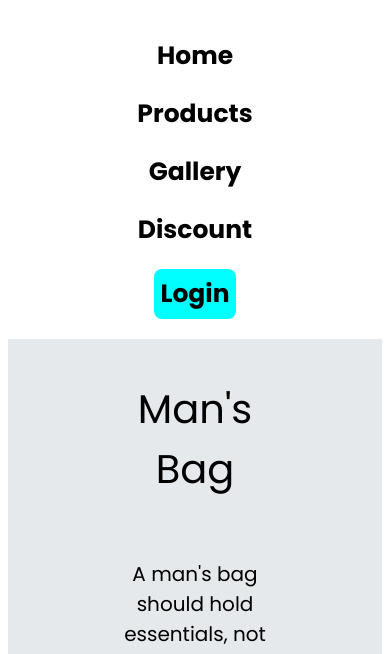
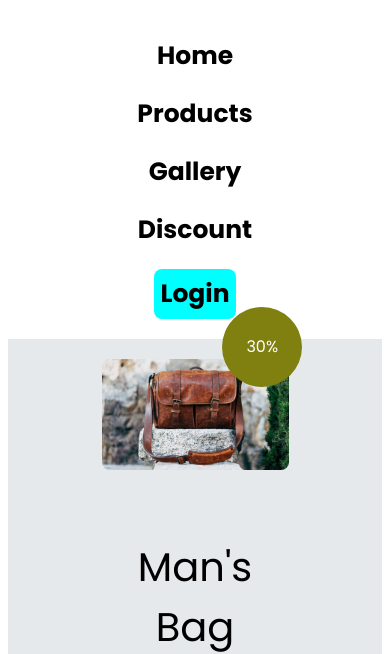
Before and after one commit to fardinariful/Shops-landing-page, a plain HTML site: page index.html in a window 390 px wide. Shown: the part 181-835 px from the top of the page. Drawn offline with Linux system fonts and the light colour scheme.

Commit message:
something added

```diff
--- a/styles/responsive.css
+++ b/styles/responsive.css
@@ -18,13 +18,27 @@
     }
     .Banner_text_container{
         width: 100%;
+        order: 2;
+
+    }
+    .Banner_image_container img{
+        width: 100%;
+
 
     }
     .Banner_image_container{
         width: 100%;
+        order: 1;
     }
 
 
+.Discount{
+    width: 80px;
+    height: 80px;
+    position: absolute;
+    bottom: 40%;
+    left: 10%;
+}
 
 
 
--- a/styles/styles.css
+++ b/styles/styles.css
@@ -68,7 +68,7 @@ main{
     display: flex;
     /* flex-direction: column; */
     background-color: #e6e9eb;
-    max-height: 400px;
+
 }
 
 .Banner_text_container{
@@ -133,7 +133,6 @@ button{
     width: 80px;
     height: 80px;
     background-color: rgb(128, 128, 16);
-
     display: flex;
     justify-content: center;
     align-items: center;
@@ -141,9 +140,7 @@ button{
     border-radius: 50%;
     position: absolute;
     bottom: 70%;
-    left: 70%;
-
-
+    left: 62%;
 
 
 }
```
